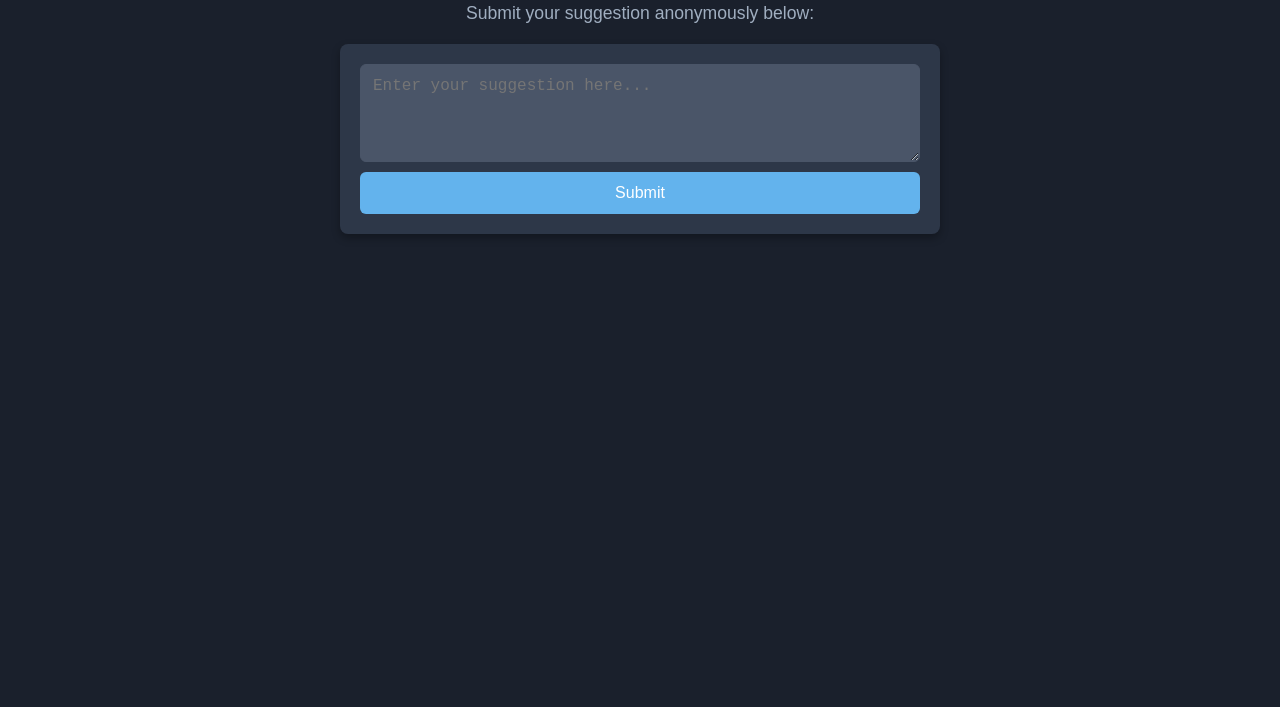
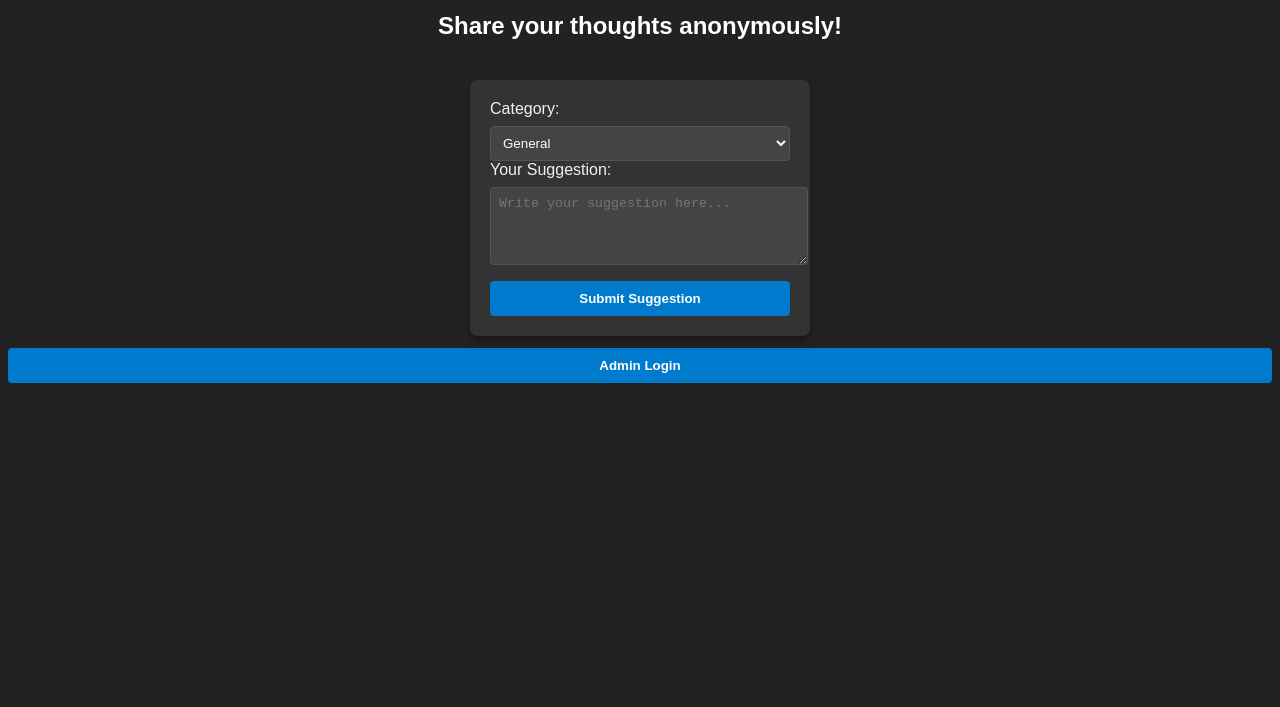
Before and after one commit to Bag-5/Suggestion-App, a plain HTML site: page index.html in a window 1280 px wide. Shown: the part 93-800 px from the top of the page. Drawn offline with Linux system fonts and the light colour scheme.

Commit message:
index.html

```diff
--- a/index.html
+++ b/index.html
@@ -5,112 +5,138 @@
     <meta name="viewport" content="width=device-width, initial-scale=1.0">
     <title>Suggestion App</title>
     <style>
-        /* Dark Theme Styling */
         body {
+            background-color: #222;
+            color: #f0f0f0;
             font-family: Arial, sans-serif;
-            max-width: 600px;
-            margin: 0 auto;
-            padding: 20px;
-            background-color: #1a202c; /* Dark background */
-            color: #e2e8f0; /* Light text color */
-            text-align: center; /* Center-align all text */
-        }
-
-        h1 {
-            color: #63b3ed; /* Light blue heading */
-            font-size: 2em;
-            margin-bottom: 10px;
-        }
-
-        p {
-            font-size: 1.1em;
-            color: #a0aec0; /* Soft gray sub-heading */
-            margin-bottom: 20px;
-        }
-
-        form {
             display: flex;
             flex-direction: column;
-            gap: 10px;
-            background-color: #2d3748; /* Darker background for form */
+            align-items: center;
+        }
+        h1, h2 {
+            text-align: center;
+            color: #fff;
+            margin: 20px;
+        }
+        .form-container {
+            background-color: #333;
             padding: 20px;
             border-radius: 8px;
-            box-shadow: 0px 4px 8px rgba(0, 0, 0, 0.3);
+            width: 300px;
+            margin-top: 20px;
+            box-shadow: 0 4px 8px rgba(0, 0, 0, 0.4);
         }
-
-        textarea {
-            resize: vertical;
-            padding: 12px;
-            font-size: 16px;
-            border: 1px solid #4a5568; /* Dark gray border */
-            border-radius: 6px;
-            background-color: #4a5568; /* Darker gray for textarea */
-            color: #e2e8f0; /* Light text in textarea */
-            outline: none;
-            transition: border-color 0.3s;
+        input[type="text"], select, textarea {
+            width: 100%;
+            padding: 8px;
+            margin-top: 8px;
+            border-radius: 4px;
+            border: 1px solid #555;
+            background-color: #444;
+            color: #fff;
         }
-
-        textarea:focus {
-            border-color: #63b3ed; /* Light blue border on focus */
+        button {
+            width: 100%;
+            padding: 10px;
+            background-color: #007acc;
+            border: none;
+            color: white;
+            font-weight: bold;
+            margin-top: 12px;
+            border-radius: 4px;
+            cursor: pointer;
         }
-
-        button {
-            padding: 12px;
-            font-size: 16px;
-            background-color: #63b3ed; /* Blue button */
-            color: white;
-            border: none;
-            cursor: pointer;
-            border-radius: 6px;
-            transition: background-color 0.3s ease;
+        button:hover {
+            background-color: #005fa3;
         }
-
-        button:hover {
-            background-color: #4299e1; /* Darker blue on hover */
+        #adminSection {
+            display: none;
+            background-color: #333;
+            padding: 20px;
+            margin-top: 20px;
+            border-radius: 8px;
+            box-shadow: 0 4px 8px rgba(0, 0, 0, 0.4);
         }
-
-        .success-message {
-            color: #48bb78; /* Green for success message */
-            font-weight: bold;
-            margin-top: 20px;
-            display: none;
+        .suggestions {
+            margin-top: 10px;
+        }
+        .suggestion-item {
+            background-color: #444;
+            padding: 10px;
+            margin-top: 5px;
+            border-radius: 5px;
+            border: 1px solid #555;
+            color: #ddd;
         }
     </style>
 </head>
 <body>
+
     <h1>Suggestion App</h1>
-    <p>Submit your suggestion anonymously below:</p>
+    <h2>Share your thoughts anonymously!</h2>
 
-    <form id="suggestionForm">
-        <textarea name="suggestion" id="suggestion" rows="4" placeholder="Enter your suggestion here..."></textarea>
-        <button type="submit">Submit</button>
-    </form>
+    <div class="form-container">
+        <label for="category">Category:</label>
+        <select id="category">
+            <option value="General">General</option>
+            <option value="Facilities">Facilities</option>
+            <option value="Academics">Academics</option>
+            <option value="Events">Events</option>
+        </select>
 
-    <div id="successMessage" class="success-message">Suggestion submitted successfully!</div>
+        <label for="suggestion">Your Suggestion:</label>
+        <textarea id="suggestion" rows="4" placeholder="Write your suggestion here..."></textarea>
+
+        <button onclick="submitSuggestion()">Submit Suggestion</button>
+    </div>
+
+    <button onclick="adminLogin()">Admin Login</button>
+
+    <div id="adminSection">
+        <h2>Admin Dashboard</h2>
+        <div class="suggestions" id="suggestionsContainer"></div>
+    </div>
 
     <script>
-        // JavaScript for handling form submission
-        document.getElementById('suggestionForm').addEventListener('submit', function(event) {
-            event.preventDefault();
+        const suggestions = [];
 
-            const suggestion = document.getElementById('suggestion').value.trim();
+        function submitSuggestion() {
+            const suggestionText = document.getElementById("suggestion").value;
+            const category = document.getElementById("category").value;
 
-            if (suggestion === "") {
-                alert("Please enter a suggestion.");
+            if (suggestionText === "") {
+                alert("Please write a suggestion.");
                 return;
             }
 
-            // Display success message
-            document.getElementById('successMessage').style.display = 'block';
+            const suggestion = { text: suggestionText, category: category };
+            suggestions.push(suggestion);
+            alert("Suggestion submitted!");
 
-            // Clear the text area after submission
-            document.getElementById('suggestion').value = "";
+            document.getElementById("suggestion").value = "";
+        }
 
-            // Hide the success message after 3 seconds
-            setTimeout(function() {
-                document.getElementById('successMessage').style.display = 'none';
-            }, 3000);
-        });
+        function adminLogin() {
+            const password = prompt("Enter admin password:");
+            if (password === "admin") {
+                document.getElementById("adminSection").style.display = "block";
+                loadSuggestions();
+            } else {
+                alert("Incorrect password!");
+            }
+        }
+
+        function loadSuggestions() {
+            const container = document.getElementById("suggestionsContainer");
+            container.innerHTML = "";
+            suggestions.forEach((suggestion, index) => {
+                const suggestionItem = document.createElement("div");
+                suggestionItem.classList.add("suggestion-item");
+                suggestionItem.innerHTML = `<strong>Category:</strong> ${suggestion.category}<br>
+                                             <strong>Suggestion:</strong> ${suggestion.text}`;
+                container.appendChild(suggestionItem);
+            });
+        }
     </script>
 </body>
 </html>
```
